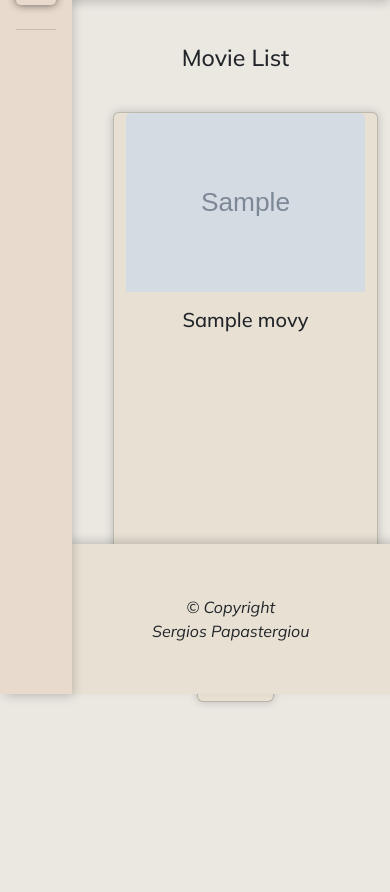
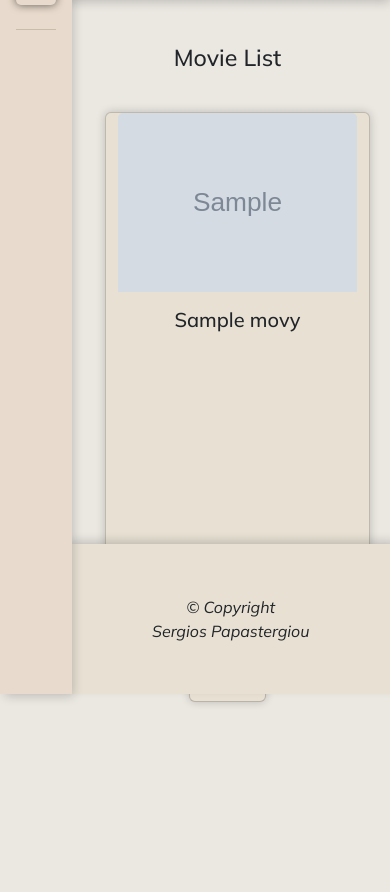
Before and after one commit to sergpapa/CineCritic, a Flask app: page / in a window 390 px wide. Shown: the part 150-1042 px from the top of the page. Run offline with Flask 3, Linux system fonts and the light colour scheme; grey boxes marked "Sample" are stand-in pictures; a database or web service that is not in the repository returns one stand-in record (values such as "Sample title"); some libraries are stand-ins or nearby versions.

Commit message:
responsiveness width

```diff
--- a/templates/movies_list.html
+++ b/templates/movies_list.html
@@ -1,6 +1,6 @@
 {% extends "base.html" %}
 {% block content %}
-    <div class="col ml-2">
+    <div class="col">
         <div class="container-fluid flex-wrap">
             <div class="row m-4">
                 <div class="col text-center">
```
